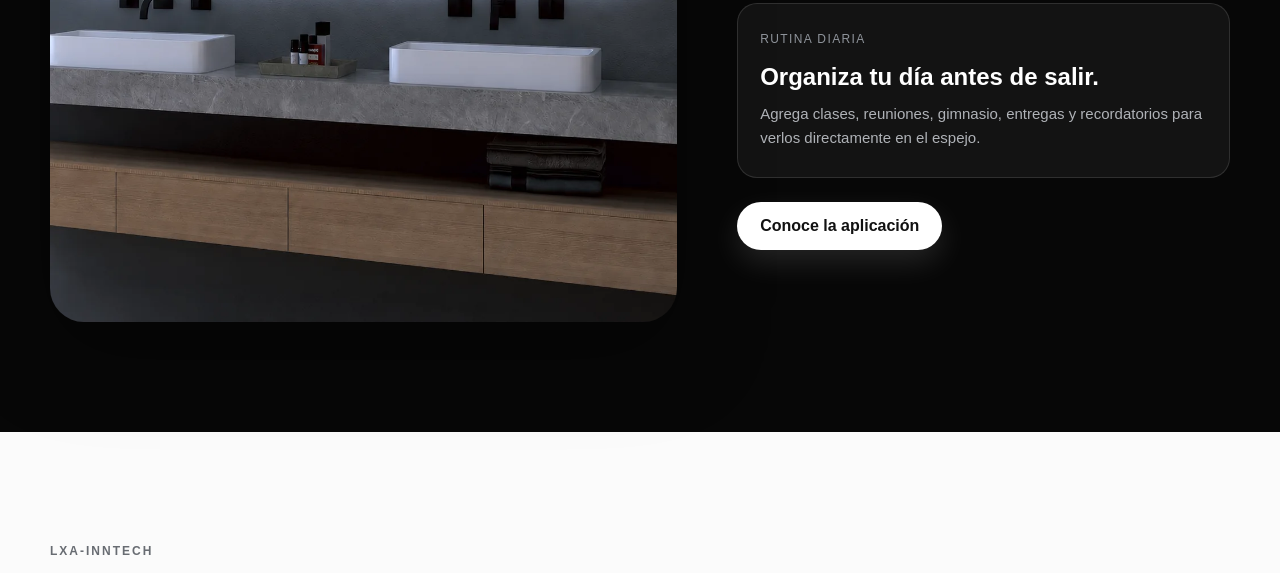
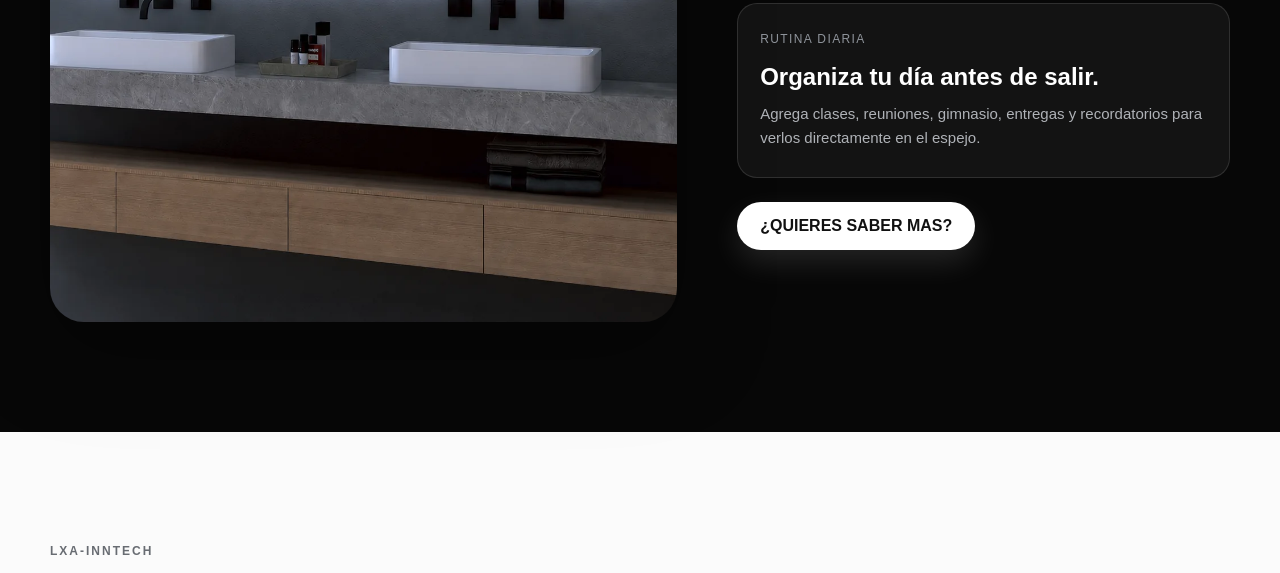
Before and after one commit to 25301286-cloud/LXA_INNTECH, a plain HTML site: page index.html in a window 1280 px wide. Shown: the part 3532-4105 px from the top of the page. Drawn offline with Linux system fonts and the light colour scheme.

Commit message:
Landing_pageV2

```diff
--- a/index.html
+++ b/index.html
@@ -202,7 +202,7 @@
             <p id="demoText">Agrega clases, reuniones, gimnasio, entregas y recordatorios para verlos directamente en el espejo.</p>
           </div>
 
-          <a class="btn btn-light" href="#contacto">Conoce la aplicación</a>
+          <a class="btn btn-light" href="#contacto">¿QUIERES SABER MAS?</a>
         </div>
       </div>
     </section>
```
